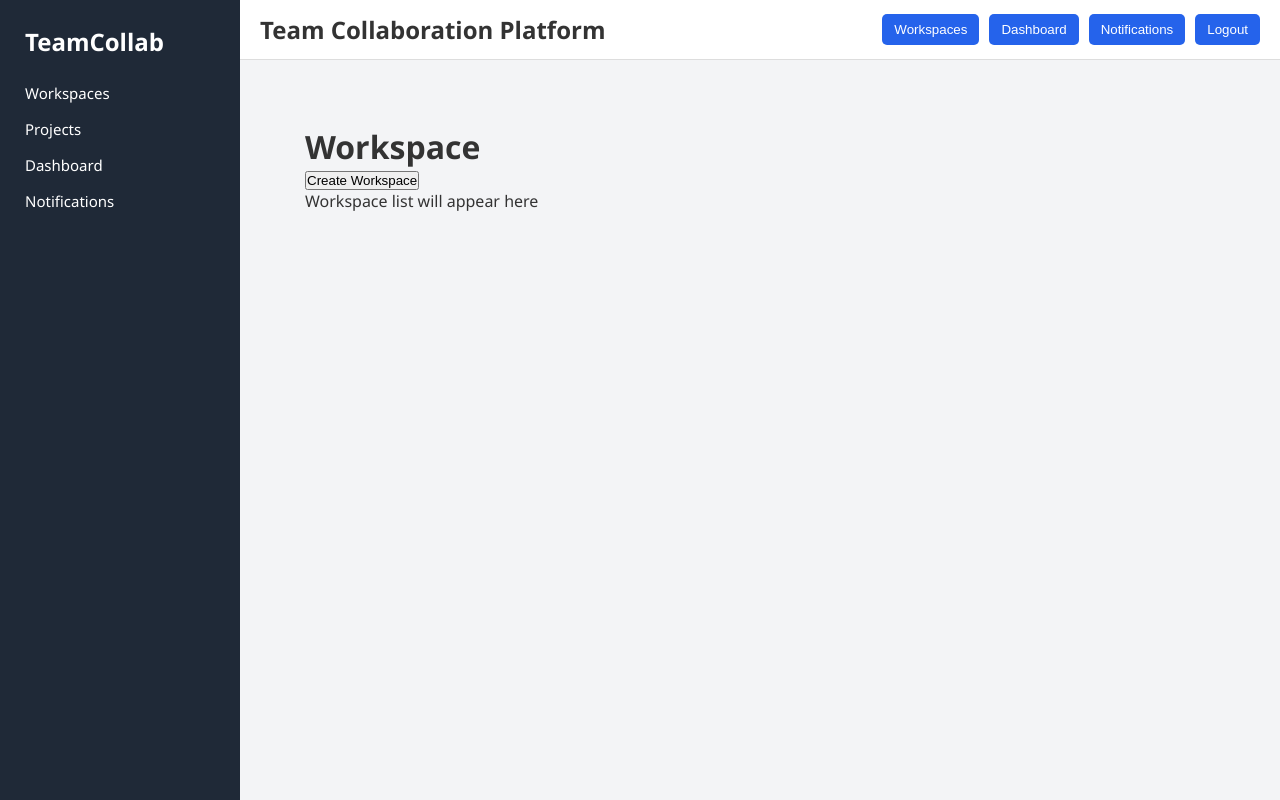
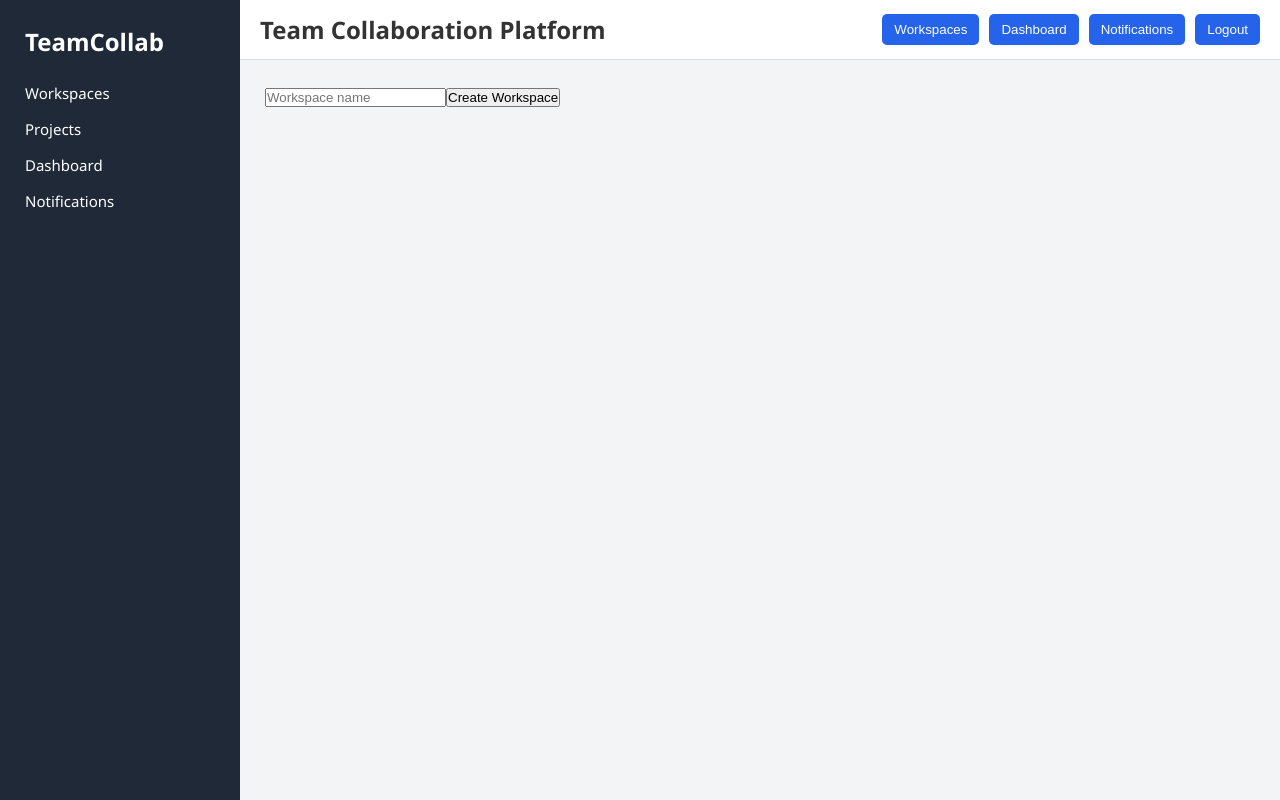
Before and after one commit to Giridaran05/CollaborativeTaskManager, a React (Vite) app in the folder frontend/: page /workspace in a window 1280 px wide. Built offline with nearby package versions, Linux system fonts and the light colour scheme; sample sign-in values are in the browser's storage.

Commit message:
fix dashboard response structure added workspace feature

```diff
--- a/frontend/src/pages/Workspace.jsx
+++ b/frontend/src/pages/Workspace.jsx
@@ -1,15 +1,47 @@
 import React from "react";
+import { useState } from "react";
+import API from "../services/api";
 
-function Workspace() {
+function Workspaces() {
+
+  const [name, setName] = useState("");
+
+  const createWorkspace = async () => {
+
+    if (!name) return alert("Enter workspace name");
+
+    try {
+
+      await API.post("/workspaces", { name });
+
+      alert("Workspace created");
+
+      window.location.reload();
+
+    } catch (error) {
+
+      console.error(error);
+      alert("Failed to create workspace");
+
+    }
+
+  };
+
   return (
-    <div style={{ padding: "40px" }}>
-      <h1>Workspace</h1>
+    <div>
 
-      <button>Create Workspace</button>
+      <input
+        placeholder="Workspace name"
+        value={name}
+        onChange={(e) => setName(e.target.value)}
+      />
 
-      <p>Workspace list will appear here</p>
+      <button onClick={createWorkspace}>
+        Create Workspace
+      </button>
+
     </div>
   );
 }
 
-export default Workspace;
+export default Workspaces;
```
Also changed, not shown: 2 other files (tests, documents, lock files or other folders).
